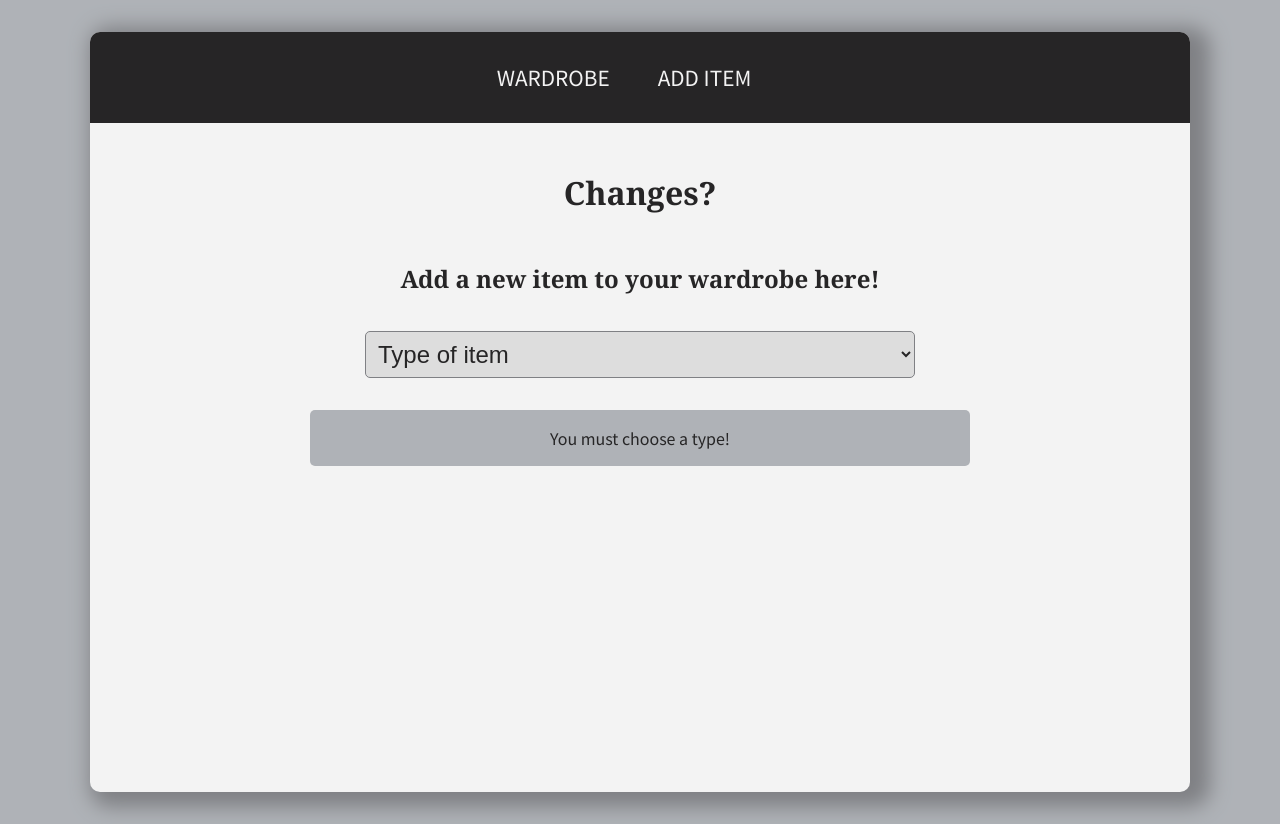
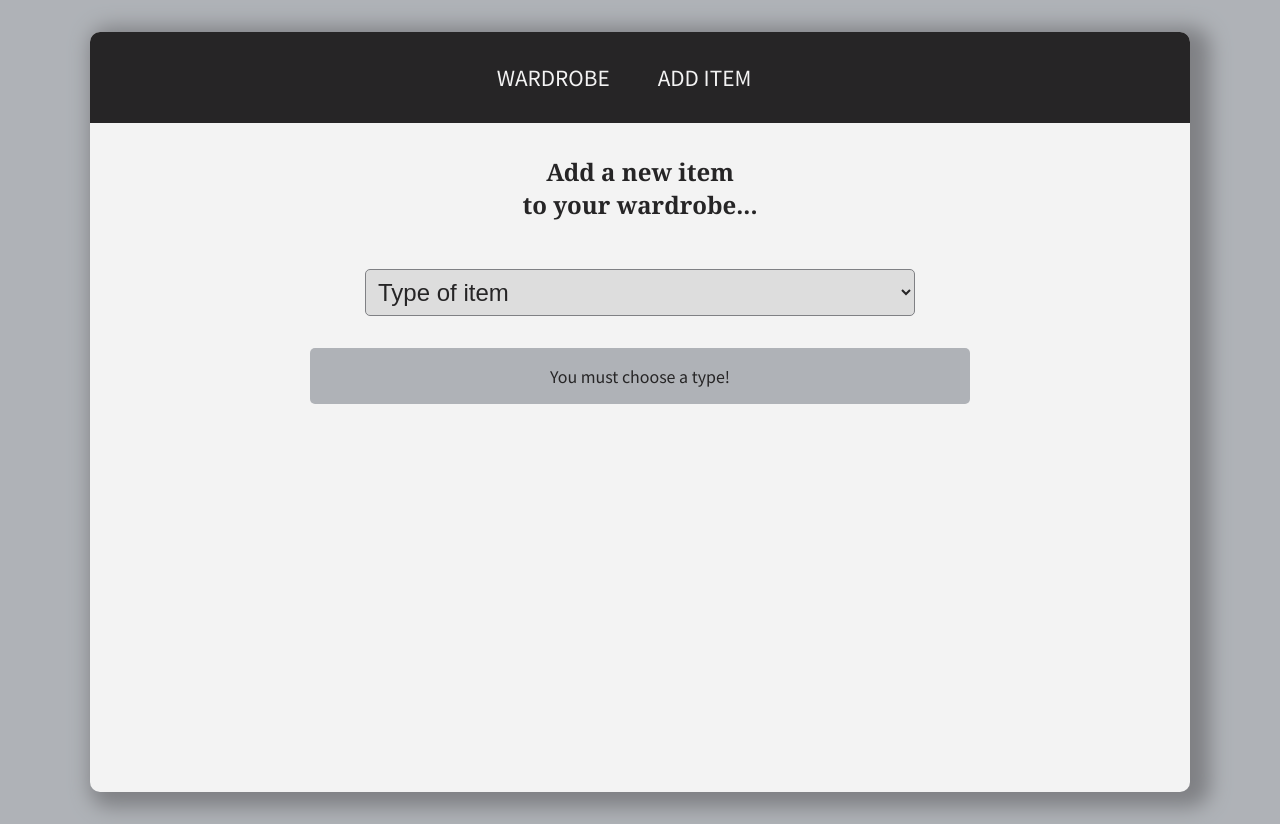
Before and after one commit to chris-mbg/wardrobe-app-react, a React (Create React App) app: page /add in a window 1280 px wide. Built offline with nearby package versions, Linux system fonts and the light colour scheme.

Commit message:
Minor heading change

```diff
--- a/src/css/AddItem.module.css
+++ b/src/css/AddItem.module.css
@@ -1,5 +1,8 @@
 .addItem {
   text-align: center;
+}
+.addItem h2 {
+  margin: 2rem;
 }
 .select {
   margin: 1rem;
--- a/src/pages/AddItem.js
+++ b/src/pages/AddItem.js
@@ -11,8 +11,7 @@ const AddItem = () => {
 
   return (
     <div className={styles.addItem}>
-      <h1>Changes?</h1>
-      <h2>Add a new item to your wardrobe here!</h2>
+      <h2>Add a new item <br /> to your wardrobe...</h2>
       <select className={styles.select} onChange={handleTypeChange}>
         <option value="">Type of item</option>
         <option value="tShirt">T-shirt</option>
```
